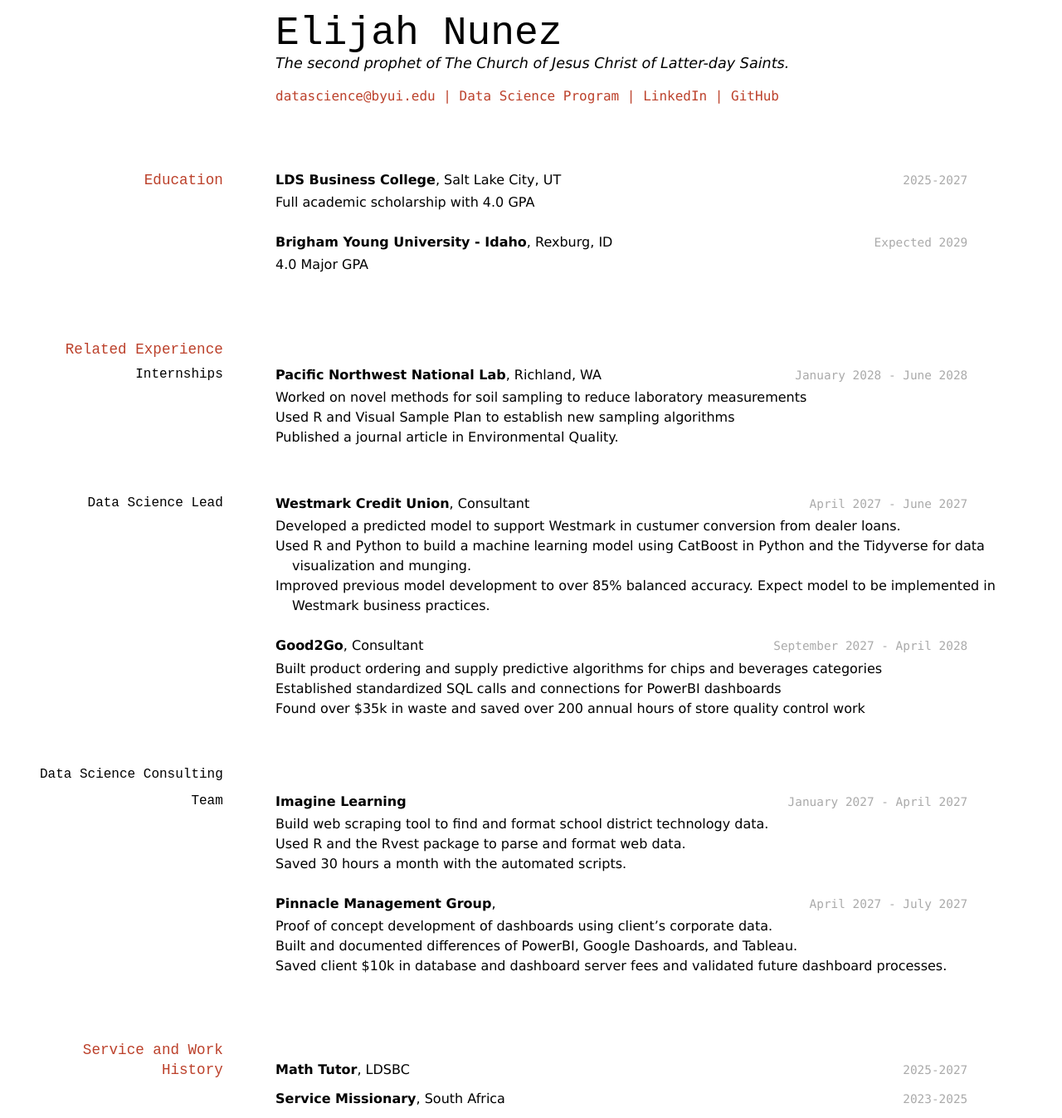
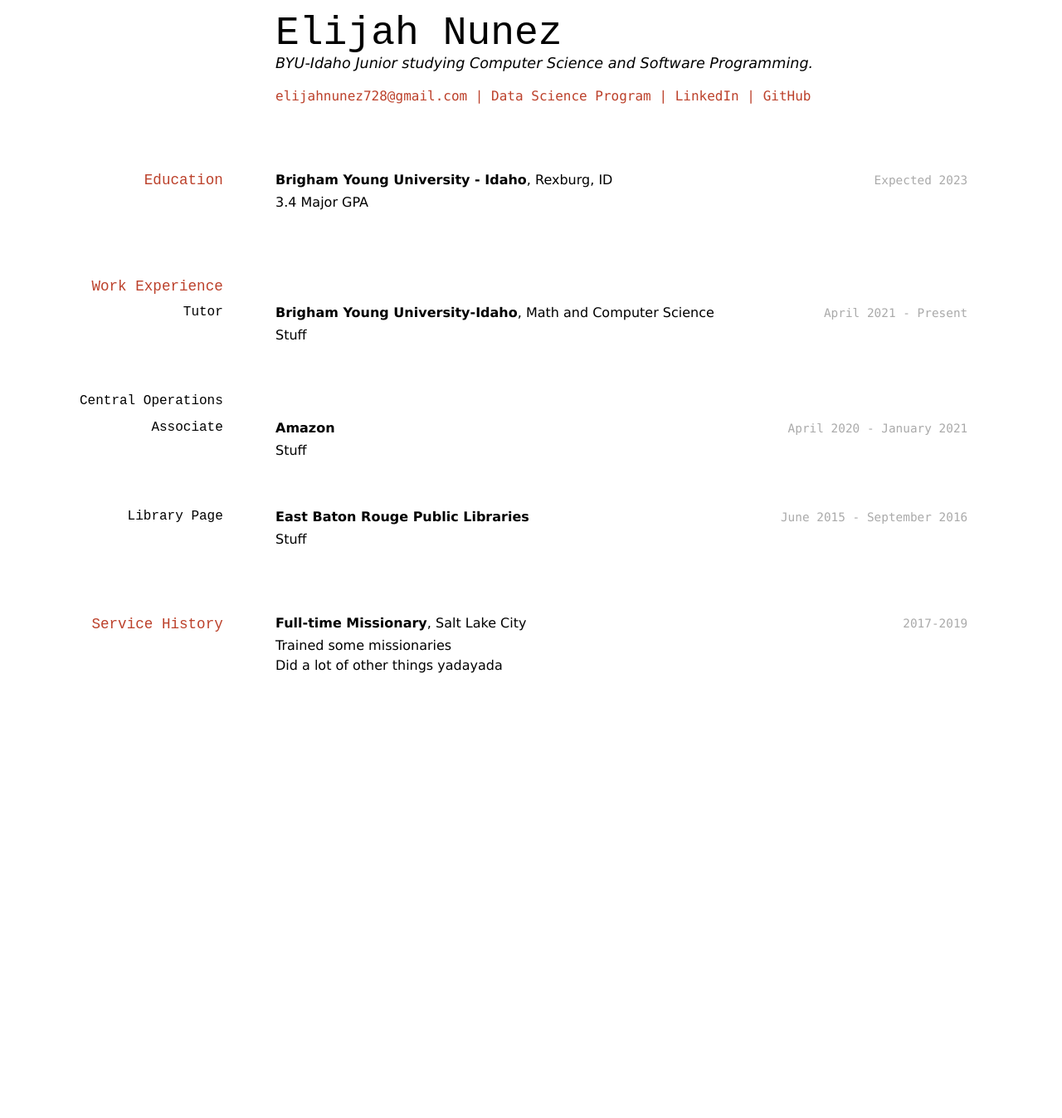
Before and after one commit to byuids-resumes/elijah_mdresume, a Jekyll site: the page built from docs/index.md, in a window 1280 px wide. Shown: the whole page at 83% size. Built offline with Jekyll 4.4.1, drawn with Linux system fonts in a browser that asks for light colours; after the commit the page ends 900 px from its top, so only the background shows below that.

Commit message:
Change name, links, service and work experiences

```diff
--- a/docs/index.md
+++ b/docs/index.md
@@ -3,10 +3,10 @@ layout: cv
 title: Elijah Nunez' Resume
 ---
 # Elijah Nunez
-The second prophet of The Church of Jesus Christ of Latter-day Saints.
+BYU-Idaho Junior studying Computer Science and Software Programming.
 
 <div id="webaddress">
-<a href="datascience@byui.edu">datascience@byui.edu</a>
+<a href="elijahnunez728@gmail.com">elijahnunez728@gmail.com</a>
 | <a href="https://byuidatascience.github.io/development.html">Data Science Program</a>
 | <a href="https://www.linkedin.com/groups/13537407/">LinkedIn</a>
 | <a href="https://github.com/byuids-resumes">GitHub</a>
@@ -16,72 +16,45 @@ The second prophet of The Church of Jesus Christ of Latter-day Saints.
 
 ## Education
 
-`2025-2027`
-__LDS Business College__, Salt Lake City, UT
-
-- Full academic scholarship with 4.0 GPA
-
-`Expected 2029`
+`Expected 2023`
 __Brigham Young University - Idaho__, Rexburg, ID
 
-- 4.0 Major GPA
+- 3.4 Major GPA
 
 
-## Related Experience
+## Work Experience
 
-### Internships
+### Tutor
 
-`January 2028 - June 2028`
-__Pacific Northwest National Lab__, Richland, WA
+`April 2021 - Present`
+__Brigham Young University-Idaho__, Math and Computer Science
 
-- Worked on novel methods for soil sampling to reduce laboratory measurements
-- Used R and Visual Sample Plan to establish new sampling algorithms
-- Published a journal article in Environmental Quality.
+- Stuff
 
-### Data Science Lead
+### Central Operations Associate
 
-`April 2027 - June 2027`
-__Westmark Credit Union__, Consultant
+`April 2020 - January 2021`
+__Amazon__
 
-- Developed a predicted model to support Westmark in custumer conversion from dealer loans.
-- Used R and Python to build a machine learning model using CatBoost in Python and the Tidyverse for data visualization and munging.
-- Improved previous model development to over 85% balanced accuracy. Expect model to be implemented in Westmark business practices.
+- Stuff
 
-`September 2027 - April 2028`
-__Good2Go__, Consultant
+### Library Page
 
-- Built product ordering and supply predictive algorithms for chips and beverages categories
-- Established standardized SQL calls and connections for PowerBI dashboards
-- Found over $35k in waste and saved over 200 annual hours of store quality control work
+`June 2015 - September 2016`
+__East Baton Rouge Public Libraries__
 
-### Data Science Consulting Team
+- Stuff
 
-`January 2027 - April 2027`
-__Imagine Learning__
+## Service History
 
-- Build web scraping tool to find and format school district technology data.
-- Used R and the Rvest package to parse and format web data.
-- Saved 30 hours a month with the automated scripts.
+`2017-2019`
+__Full-time Missionary__, Salt Lake City
 
-`April 2027 - July 2027`
-__Pinnacle Management Group__,
-
-- Proof of concept development of dashboards using client's corporate data.
-- Built and documented differences of PowerBI, Google Dashoards, and Tableau.
-- Saved client $10k in database and dashboard server fees and validated future dashboard processes.
-
-
-## Service and Work History
-
-`2025-2027`
-__Math Tutor__, LDSBC
-
-
-`2023-2025`
-__Service Missionary__, South Africa
+- Trained some missionaries
+- Did a lot of other things yadayada
 
 
 
 <!-- ### Footer
 
-Last updated: May 2013 -->
+Last updated: Dec 2021 -->
```
